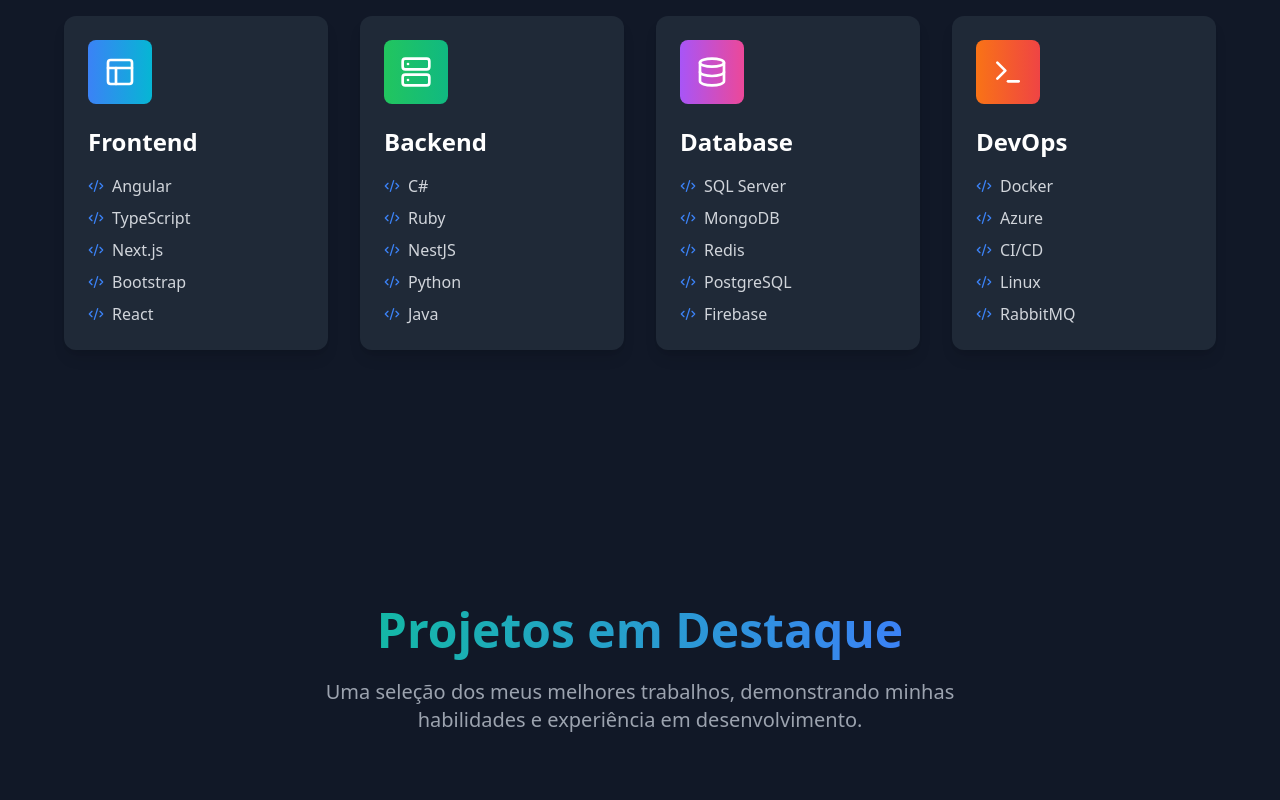
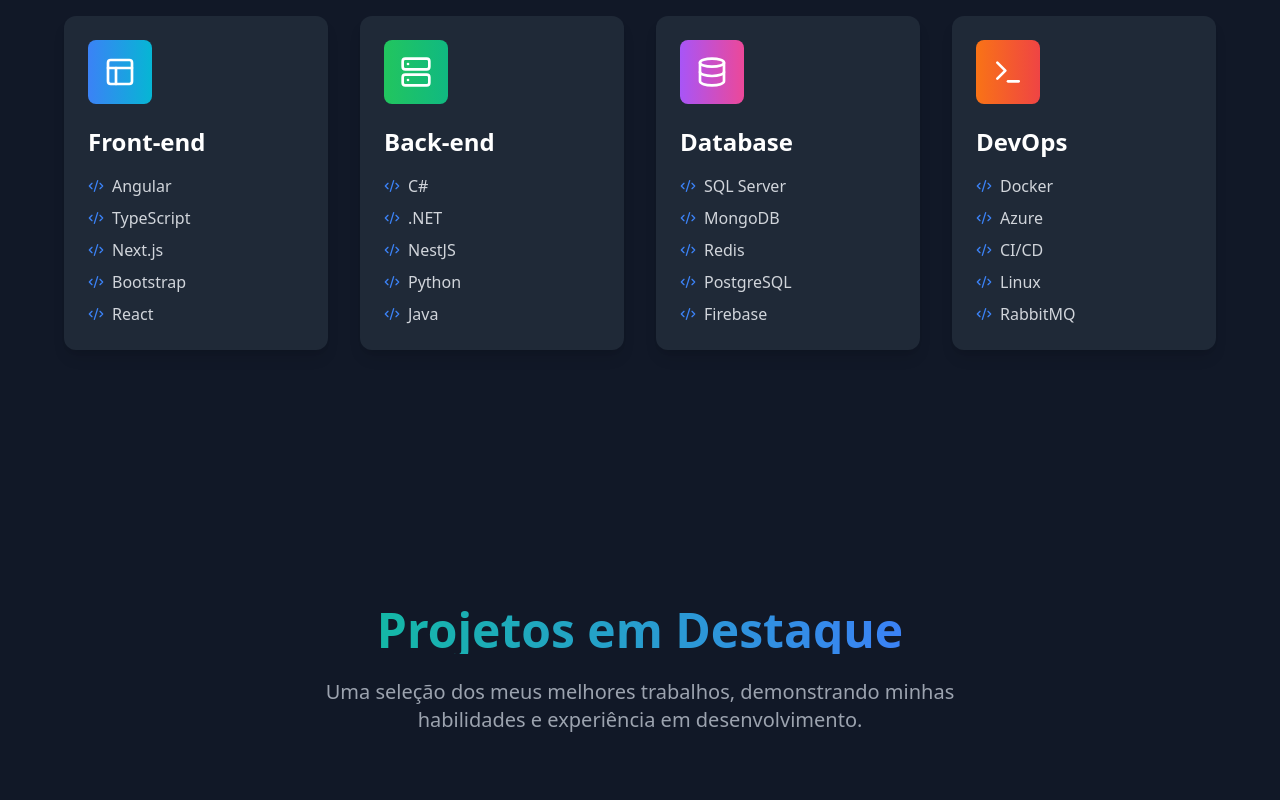
Before and after one commit to d8barcelos/portfolio, a React app: page / in a window 1280 px wide. Shown: the part 1120-1920 px from the top of the page. Built offline with nearby package versions, Linux system fonts and the light colour scheme; the HTML template or start-up script is replaced by a standard one.

Commit message:
fix: update React and related dependencies for improved performance and stability feat: enhance Projects component with animations and improved layout refactor: update personal title and timeline entries for accuracy

```diff
--- a/src/components/Hero.tsx
+++ b/src/components/Hero.tsx
@@ -54,9 +54,9 @@ export function Hero() {
           whileHover={{ scale: 1.05 }}
         >
           <Badge variant="secondary" className="text-lg px-6 py-2 bg-gray-800 text-gray-300 border-gray-600 flex items-center">
-  <Code2Icon className="inline-block w-5 h-5 mr-2 text-teal-400 relative" style={{ top: '-0.125rem' }} />
-  {personalInfo.title}
-</Badge>
+            <Code2Icon className="inline-block w-5 h-5 mr-2 text-teal-400 relative" style={{ top: '-0.125rem' }} />
+            {personalInfo.title}
+          </Badge>
         </motion.div>
 
         <motion.h1
--- a/src/components/Projects.tsx
+++ b/src/components/Projects.tsx
@@ -1,19 +1,67 @@
-import { motion } from 'framer-motion';
+import { motion, useScroll, useInView } from 'framer-motion';
 import { ProjectCard } from './projects/ProjectCard';
 import { projects } from '../data/projects';
 
+const containerVariants = {
+  hidden: { opacity: 0 },
+  visible: {
+    opacity: 1,
+    transition: {
+      staggerChildren: 0.1,
+      delayChildren: 0.1,
+      duration: 0.5,
+      ease: "easeOut"
+    }
+  }
+};
+
+const titleVariants = {
+  hidden: { opacity: 0, y: 20 },
+  visible: {
+    opacity: 1,
+    y: 0,
+    transition: {
+      duration: 0.5,
+      ease: "easeOut"
+    }
+  }
+};
+
+const cardVariants = {
+  hidden: {
+    opacity: 0,
+    y: 20
+  },
+  visible: {
+    opacity: 1,
+    y: 0,
+    transition: {
+      duration: 0.4,
+      ease: "easeOut"
+    }
+  }
+};
+
 export function Projects() {
   return (
-    <section id="projects" className="py-32 px-6 bg-gray-900">
-      <div className="max-w-7xl mx-auto">
+    <section id="projects" className="py-32 px-6 bg-gray-900 overflow-hidden">
+      <motion.div
+        className="max-w-7xl mx-auto"
+        initial="hidden"
+        whileInView="visible"
+        viewport={{
+          once: true,
+          amount: 0.2, // Reduz a quantidade necessária do elemento visível para triggerar
+          margin: "0px 0px -200px 0px" // Margem negativa para começar a animação antes
+        }}
+        variants={containerVariants}
+      >
         <motion.div
-          initial={{ opacity: 0, y: 20 }}
-          whileInView={{ opacity: 1, y: 0 }}
-          viewport={{ once: true }}
+          variants={titleVariants}
           className="text-center mb-20"
         >
           <h2 className="text-4xl md:text-5xl font-bold mb-6">
-            <span className="bg-clip-text text-transparent bg-gradient-to-r from-teal-500 to-blue-500">
+            <span className="bg-clip-text text-transparent bg-gradient-to-r from-teal-500 to-blue-500 inline-block">
               Projetos em Destaque
             </span>
           </h2>
@@ -25,10 +73,23 @@ export function Projects() {
 
         <div className="grid grid-cols-1 sm:grid-cols-2 lg:grid-cols-3 gap-8">
           {projects.map((project, index) => (
-            <ProjectCard key={index} project={project} index={index} />
+            <motion.div
+              key={index}
+              variants={cardVariants}
+              whileHover={{
+                y: -8,
+                transition: {
+                  duration: 0.2,
+                  ease: "easeOut"
+                }
+              }}
+              className="transform-gpu"
+            >
+              <ProjectCard project={project} index={index} />
+            </motion.div>
           ))}
         </div>
-      </div>
+      </motion.div>
     </section>
   );
 }
--- a/src/components/Skills.tsx
+++ b/src/components/Skills.tsx
@@ -4,15 +4,15 @@ import { GradientText } from './shared/GradientText';
 
 const skills = [
   {
-    category: "Frontend",
+    category: "Front-end",
     icon: Layout,
     items: ["Angular", "TypeScript", "Next.js", "Bootstrap", "React"],
     color: "from-blue-500 to-cyan-500"
   },
   {
-    category: "Backend",
+    category: "Back-end",
     icon: Server,
-    items: ["C#", "Ruby", "NestJS", "Python", "Java"],
+    items: ["C#", ".NET", "NestJS", "Python", "Java"],
     color: "from-green-500 to-emerald-500"
   },
   {
@@ -29,14 +29,66 @@ const skills = [
   }
 ];
 
+const containerVariants = {
+  hidden: { opacity: 0 },
+  visible: {
+    opacity: 1,
+    transition: {
+      staggerChildren: 0.2
+    }
+  }
+};
+
+const titleVariants = {
+  hidden: { opacity: 0, y: 50 },
+  visible: {
+    opacity: 1,
+    y: 0,
+    transition: {
+      type: "spring",
+      stiffness: 100,
+      damping: 20,
+      duration: 0.6
+    }
+  }
+};
+
+const cardVariants = {
+  hidden: { opacity: 0, y: 50 },
+  visible: {
+    opacity: 1,
+    y: 0,
+    transition: {
+      type: "spring",
+      stiffness: 100,
+      damping: 15,
+      duration: 0.5
+    }
+  }
+};
+
+const itemVariants = {
+  hidden: { opacity: 0, x: -20 },
+  visible: {
+    opacity: 1,
+    x: 0,
+    transition: {
+      type: "spring",
+      stiffness: 100,
+      damping: 10
+    }
+  }
+};
+
 export function Skills() {
   return (
-    <section className="py-32 px-6 bg-gray-900 text-white">
+    <section className="py-32 px-6 bg-gray-900 text-white overflow-hidden">
       <div className="max-w-6xl mx-auto">
         <motion.div
-          initial={{ opacity: 0, y: 20 }}
-          whileInView={{ opacity: 1, y: 0 }}
-          viewport={{ once: true }}
+          variants={titleVariants}
+          initial="hidden"
+          whileInView="visible"
+          viewport={{ once: true, margin: "-100px" }}
           className="text-center mb-20"
         >
           <h2 className="text-4xl md:text-5xl font-bold mb-6">
@@ -47,38 +99,45 @@ export function Skills() {
           </p>
         </motion.div>
 
-        <div className="grid grid-cols-1 md:grid-cols-2 lg:grid-cols-4 gap-8">
-          {skills.map((skill, index) => (
+        <motion.div
+          variants={containerVariants}
+          initial="hidden"
+          whileInView="visible"
+          viewport={{ once: true, margin: "-50px" }}
+          className="grid grid-cols-1 md:grid-cols-2 lg:grid-cols-4 gap-8"
+        >
+          {skills.map((skill) => (
             <motion.div
               key={skill.category}
-              initial={{ opacity: 0, y: 20 }}
-              whileInView={{ opacity: 1, y: 0 }}
-              viewport={{ once: true }}
-              transition={{ delay: index * 0.2 }}
-              whileHover={{ y: -10 }}
+              variants={cardVariants}
+              whileHover={{
+                y: -10,
+                transition: { type: "spring", stiffness: 300 }
+              }}
               className="bg-gray-800 rounded-xl p-6 shadow-lg hover:shadow-2xl transition-all"
             >
               <div className={`bg-gradient-to-r ${skill.color} p-4 rounded-lg inline-block mb-4`}>
                 <skill.icon className="w-8 h-8 text-white" />
               </div>
               <h3 className="text-2xl font-bold mb-4">{skill.category}</h3>
-              <ul className="space-y-2">
-                {skill.items.map((item, itemIndex) => (
+              <motion.ul
+                variants={containerVariants}
+                className="space-y-2"
+              >
+                {skill.items.map((item) => (
                   <motion.li
                     key={item}
-                    initial={{ opacity: 0, x: -20 }}
-                    animate={{ opacity: 1, x: 0 }}
-                    transition={{ delay: index * 0.1 + itemIndex * 0.1 }}
+                    variants={itemVariants}
                     className="flex items-center gap-2 text-gray-300"
                   >
                     <Code2 className="w-4 h-4 text-blue-500" />
                     <span>{item}</span>
                   </motion.li>
                 ))}
-              </ul>
+              </motion.ul>
             </motion.div>
           ))}
-        </div>
+        </motion.div>
       </div>
     </section>
   );
--- a/src/components/Testimonials.tsx
+++ b/src/components/Testimonials.tsx
@@ -23,14 +23,58 @@ const testimonials = [
   }
 ];
 
+const containerVariants = {
+  hidden: { opacity: 0 },
+  visible: {
+    opacity: 1,
+    transition: {
+      duration: 0.5,
+      ease: "easeOut",
+      staggerChildren: 0.1
+    }
+  }
+};
+
+const titleVariants = {
+  hidden: { opacity: 0, y: 20 },
+  visible: {
+    opacity: 1,
+    y: 0,
+    transition: {
+      duration: 0.5,
+      ease: "easeOut"
+    }
+  }
+};
+
+const cardVariants = {
+  hidden: { opacity: 0, y: 20 },
+  visible: {
+    opacity: 1,
+    y: 0,
+    transition: {
+      duration: 0.4,
+      ease: "easeOut"
+    }
+  }
+};
+
 export function Testimonials() {
   return (
-    <section className="py-32 px-6 bg-gray-900">
-      <div className="max-w-6xl mx-auto">
+    <section className="py-32 px-6 bg-gray-900 overflow-hidden">
+      <motion.div
+        className="max-w-6xl mx-auto"
+        initial="hidden"
+        whileInView="visible"
+        viewport={{
+          once: true,
+          amount: 0.2,
+          margin: "0px 0px -200px 0px"
+        }}
+        variants={containerVariants}
+      >
         <motion.div
-          initial={{ opacity: 0, y: 20 }}
-          whileInView={{ opacity: 1, y: 0 }}
-          viewport={{ once: true }}
+          variants={titleVariants}
           className="text-center mb-20"
         >
           <h2 className="text-4xl md:text-5xl font-bold mb-6">
@@ -45,16 +89,34 @@ export function Testimonials() {
           {testimonials.map((testimonial, index) => (
             <motion.div
               key={index}
-              initial={{ opacity: 0, y: 20 }}
-              whileInView={{ opacity: 1, y: 0 }}
-              viewport={{ once: true }}
-              transition={{ delay: index * 0.2 }}
-              whileHover={{ y: -10 }}
-              className="bg-gray-800 p-8 rounded-2xl shadow-lg hover:shadow-2xl transition-all"
+              variants={cardVariants}
+              whileHover={{
+                y: -8,
+                transition: {
+                  duration: 0.2,
+                  ease: "easeOut"
+                }
+              }}
+              className="bg-gray-800 p-8 rounded-2xl shadow-lg hover:shadow-2xl transition-all transform-gpu"
             >
-              <Quote className="w-12 h-12 text-teal-400 mb-6" />
+              <motion.div
+                initial={{ scale: 0.8, opacity: 0 }}
+                whileInView={{ scale: 1, opacity: 1 }}
+                viewport={{ once: true }}
+                transition={{ duration: 0.3, delay: index * 0.1 }}
+              >
+                <Quote className="w-12 h-12 text-teal-400 mb-6" />
+              </motion.div>
+
               <p className="text-gray-400 mb-6 italic">"{testimonial.content}"</p>
-              <div className="flex items-center gap-4">
+
+              <motion.div
+                className="flex items-center gap-4"
+                initial={{ opacity: 0, x: -20 }}
+                whileInView={{ opacity: 1, x: 0 }}
+                viewport={{ once: true }}
+                transition={{ duration: 0.3, delay: index * 0.1 + 0.2 }}
+              >
                 <img
                   src={testimonial.image}
                   alt={testimonial.name}
@@ -64,11 +126,11 @@ export function Testimonials() {
                   <h4 className="font-bold text-lg text-gray-200">{testimonial.name}</h4>
                   <p className="text-gray-400">{testimonial.role}</p>
                 </div>
-              </div>
+              </motion.div>
             </motion.div>
           ))}
         </div>
-      </div>
+      </motion.div>
     </section>
   );
 }
--- a/src/data/personalInfo.ts
+++ b/src/data/personalInfo.ts
@@ -1,7 +1,6 @@
 export const personalInfo = {
   name: "Diogo Barcelos",
-  title: "Software Developer",
+  title: "Software Engineer",
   description: "Desenvolvendo soluções robustas e escaláveis para transformar ideias em sistemas eficientes. Especializado em back-end, arquiteturas de software e integração de APIs utilizando .NET, Python, NestJS e bancos de dados.",
-  location: "Colatina, ES",
   availability: "Disponível para projetos freelance e oportunidades full-time"
 };
```
Also changed, not shown: src/components/Timeline.tsx (+8 -1 lines).
